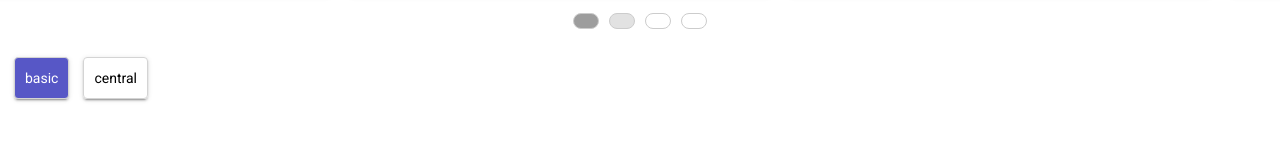
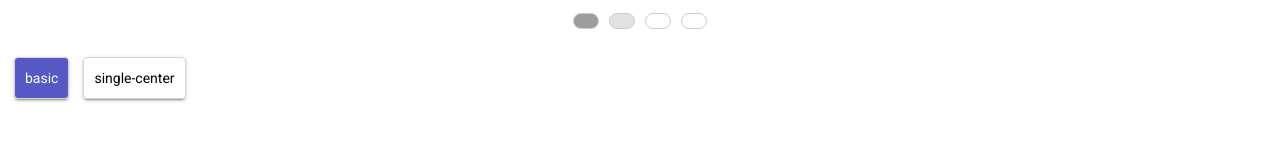
Before and after one commit to Madhu-Yalavarthi/angular-presets, an Angular app: page /carousel/basic in a window 1280 px wide. Shown: the part 235-376 px from the top of the page. Built offline with nearby package versions, Linux system fonts and the light colour scheme.

Commit message:
route name changed

```diff
--- a/src/app/modules/carousel/carousel-routing.module.ts
+++ b/src/app/modules/carousel/carousel-routing.module.ts
@@ -10,7 +10,7 @@ const routes: Routes = [
     component: CarouselComponent,
     children: [
       { path: 'basic', component: BasicCarouselComponent },
-      { path: 'central', component: CentralViewCarouselComponent },
+      { path: 'single-center', component: CentralViewCarouselComponent },
       { path: '', redirectTo: 'basic', pathMatch: 'full' }
     ]
   }
--- a/src/app/modules/carousel/carousel.component.ts
+++ b/src/app/modules/carousel/carousel.component.ts
@@ -6,7 +6,7 @@ import { Component, OnInit } from '@angular/core';
   styleUrls: ['./carousel.component.scss']
 })
 export class CarouselComponent implements OnInit {
-  options: any[] = ["basic", "central"];
+  options: any[] = ["basic", "single-center"];
   constructor() { }
 
   ngOnInit(): void {
```
